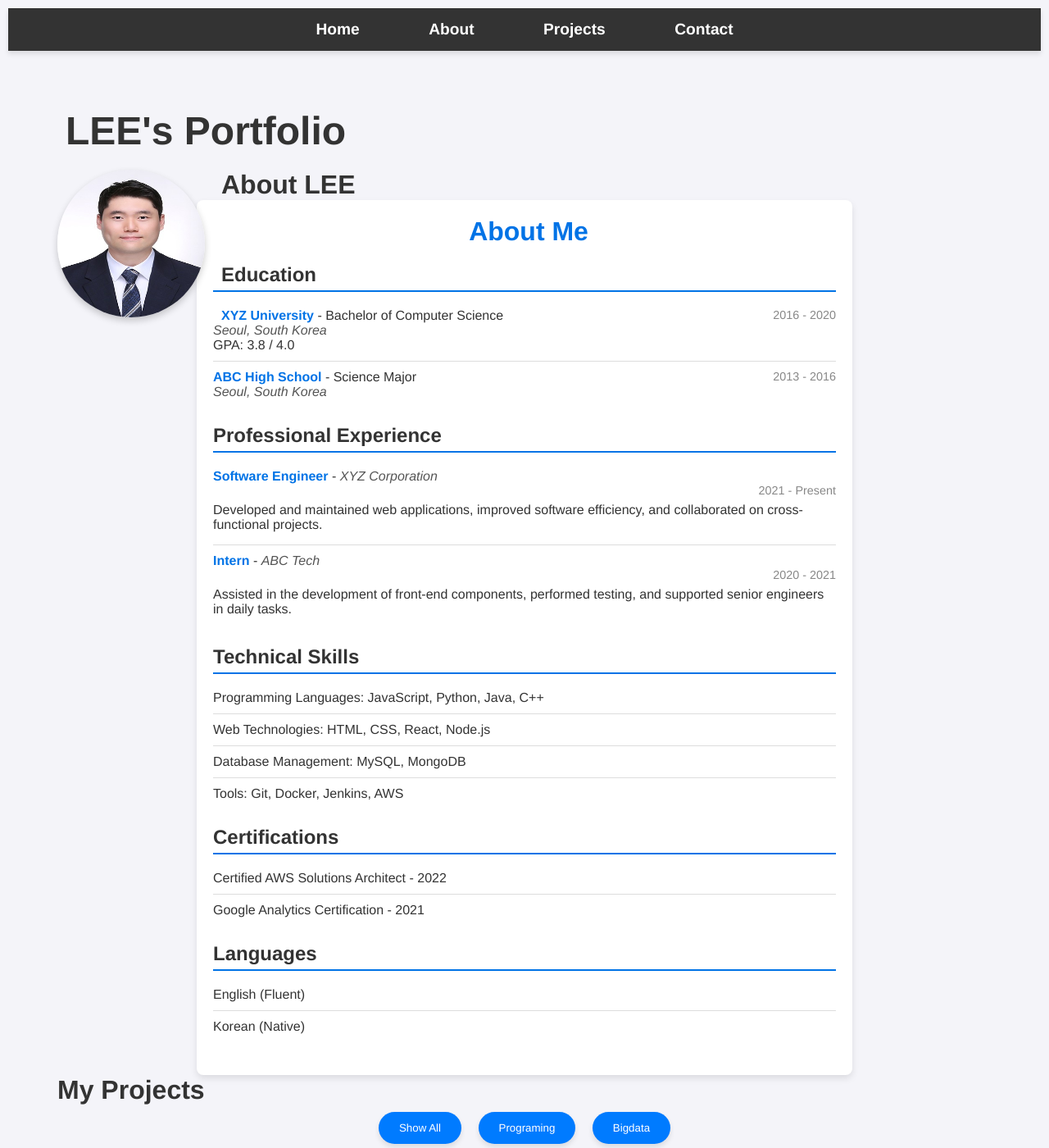
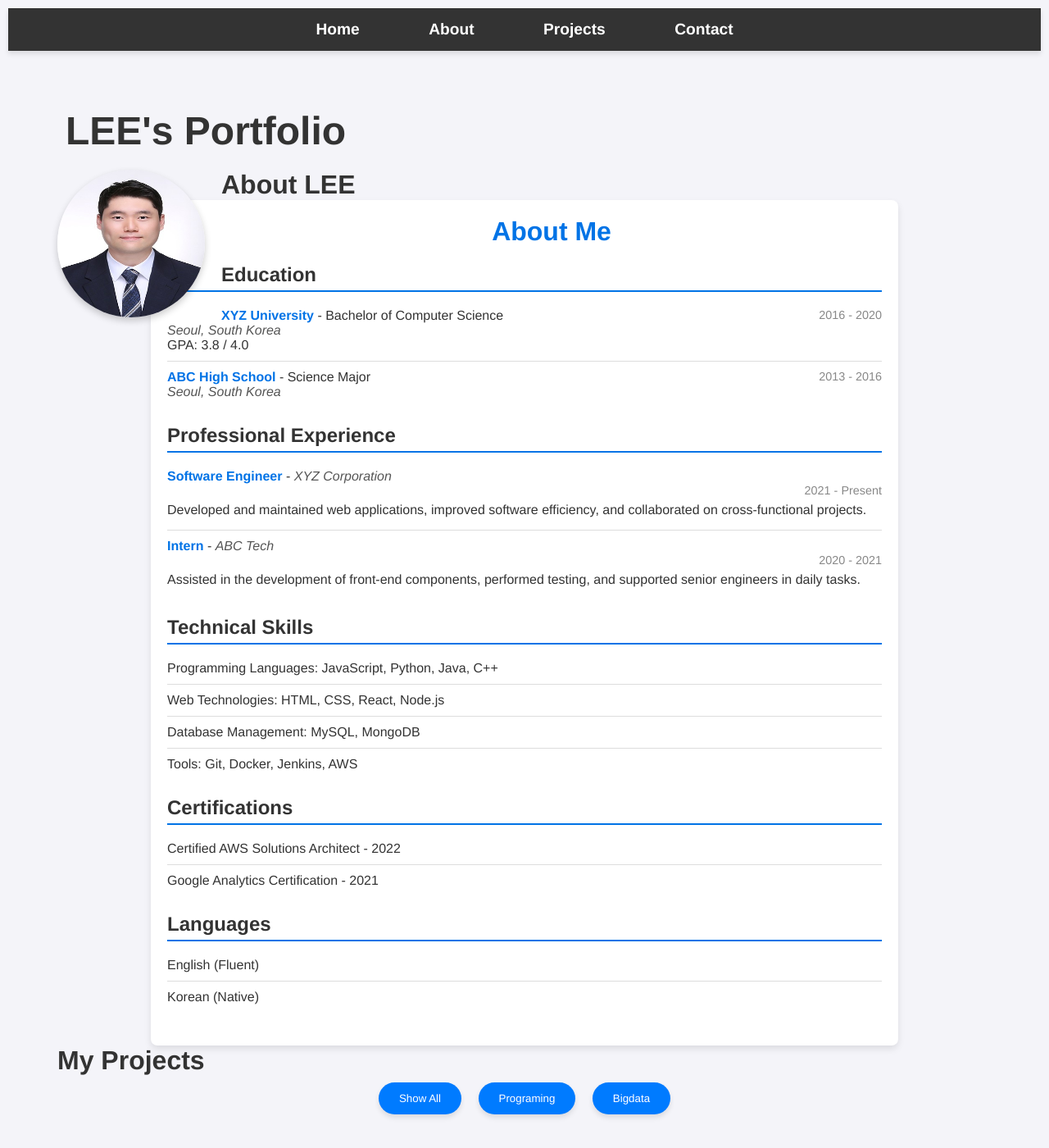
Before and after one commit to Yeonwoo-code/Portfolio, a Jekyll site: the page built from index.md, in a window 1280 px wide and 1400 px high. Shown: the whole window at 82% size. Built offline with Jekyll 4.4.1, drawn with Linux system fonts in a browser that asks for light colours.

Commit message:
Update main.css

```diff
--- a/assets/css/main.css
+++ b/assets/css/main.css
@@ -157,8 +157,8 @@ main {
 }
 
 .about {
-  max-width: 800px;
-  margin: 0 auto;
+  max-width: 80%;
+  margin: auto;
   padding: 20px;
   background-color: #fff;
   border-radius: 8px;
```
